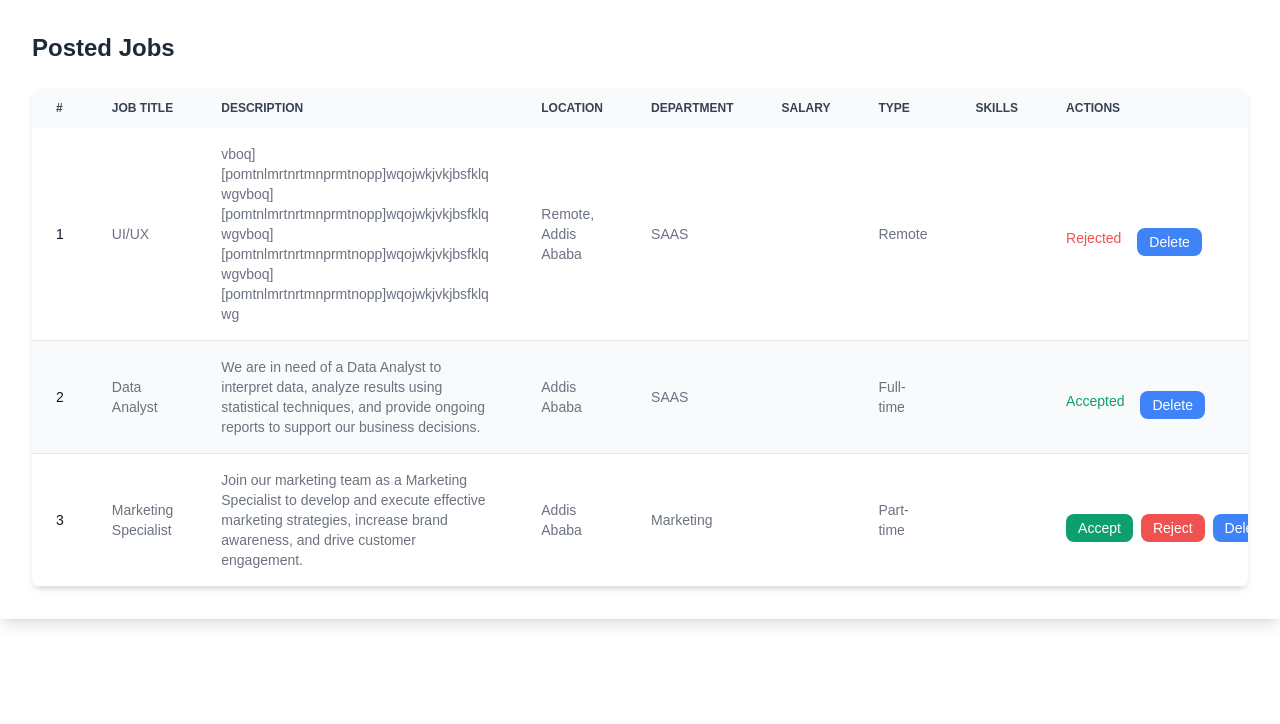
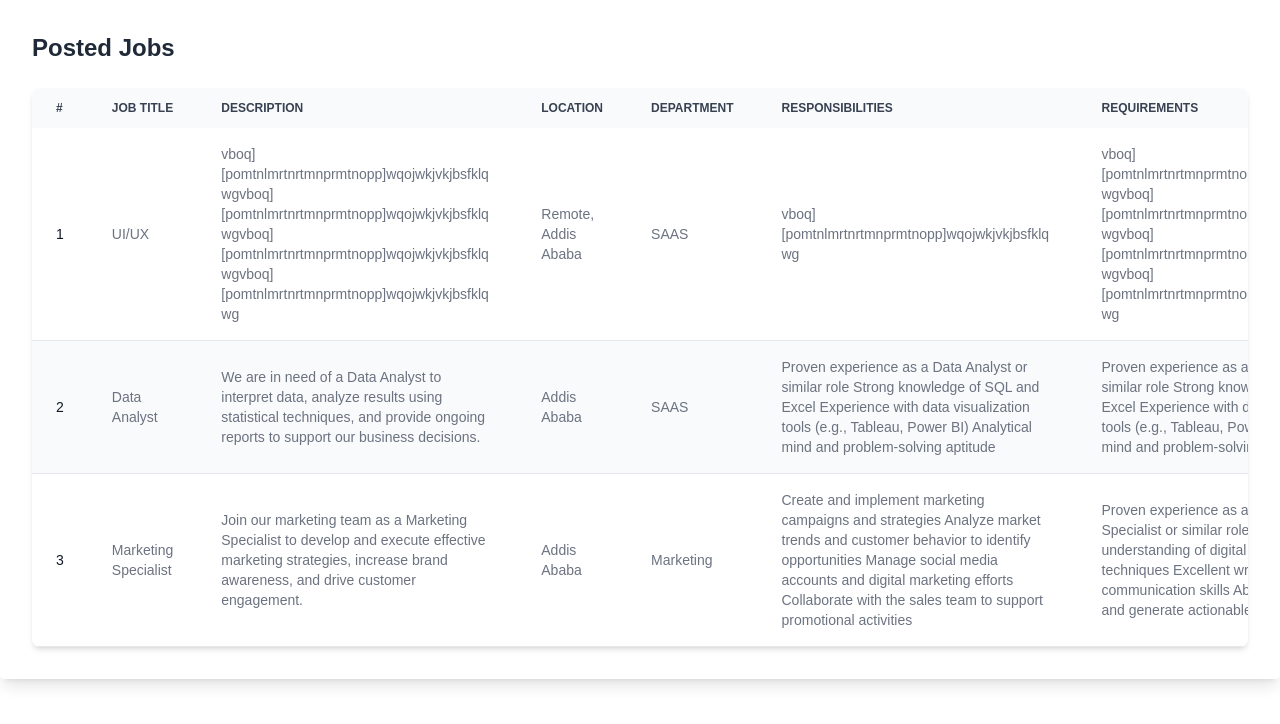
Before and after one commit to Abdulazizgr/SmartRecruit, a React (Vite) app: page /see-posted-job in a window 1280 px wide. Shown: the top 724 px of the page. Built offline with nearby package versions, Linux system fonts and the light colour scheme; data requests are answered from the project's data file.

Commit message:
changed the table for the job post categories

```diff
--- a/src/components/Table.jsx
+++ b/src/components/Table.jsx
@@ -10,9 +10,10 @@ const Table = ({ data, handleAccept, handleReject, handleDelete }) => {
                         <th scope="col" className="px-6 py-3">Description</th>
                         <th scope="col" className="px-6 py-3">Location</th>
                         <th scope="col" className="px-6 py-3">Department</th>
-                        <th scope="col" className="px-6 py-3">Salary</th>
+                        <th scope="col" className="px-6 py-3">Responsibilities</th>
+                        <th scope="col" className="px-6 py-3">Requirements</th>
+                        <th scope="col" className="px-6 py-3">Skills</th>
                         <th scope="col" className="px-6 py-3">Type</th>
-                        <th scope="col" className="px-6 py-3">Skills</th>
                         <th scope="col" className="px-6 py-3">Actions</th>
                     </tr>
                 </thead>
@@ -26,9 +27,10 @@ const Table = ({ data, handleAccept, handleReject, handleDelete }) => {
                             <td className="px-6 py-4 break-words max-w-xs">{job.description}</td>
                             <td className="px-6 py-4">{job.location}</td>
                             <td className="px-6 py-4">{job.department}</td>
-                            <td className="px-6 py-4">{job.salary}</td>
+                            <td className="px-6 py-4 break-words max-w-xs">{job.responsibilities}</td>
+                            <td className="px-6 py-4 break-words max-w-xs">{job.requirements}</td>
+                            <td className="px-6 py-4 break-words max-w-xs">{job.preferredSkills}</td>
                             <td className="px-6 py-4">{job.type}</td>
-                            <td className="px-6 py-4 break-words max-w-xs">{job.skills}</td>
                             <td className="px-6 py-4">
                                 <div className="flex mt-4">
                                     {job.status ? (
```
